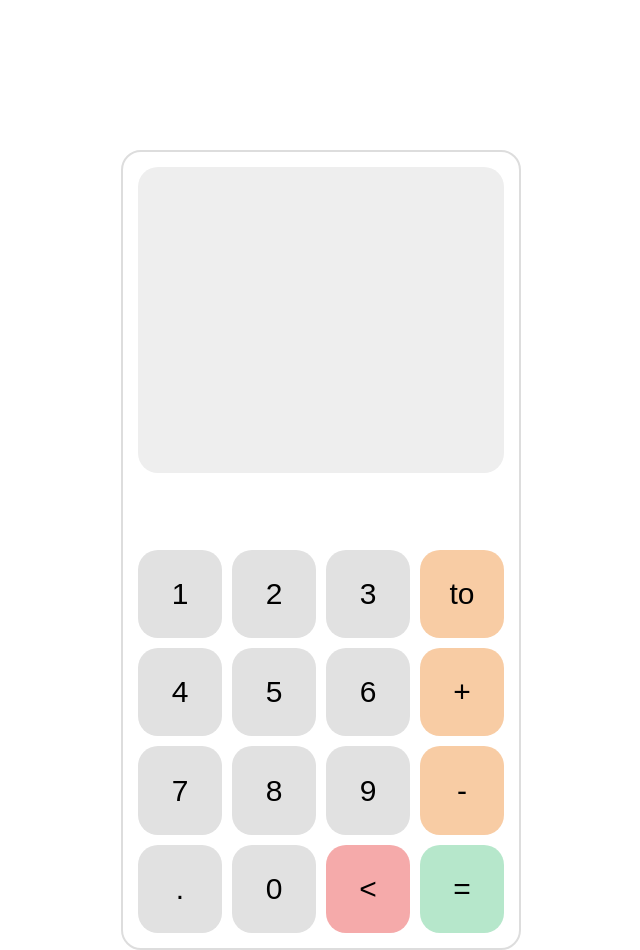
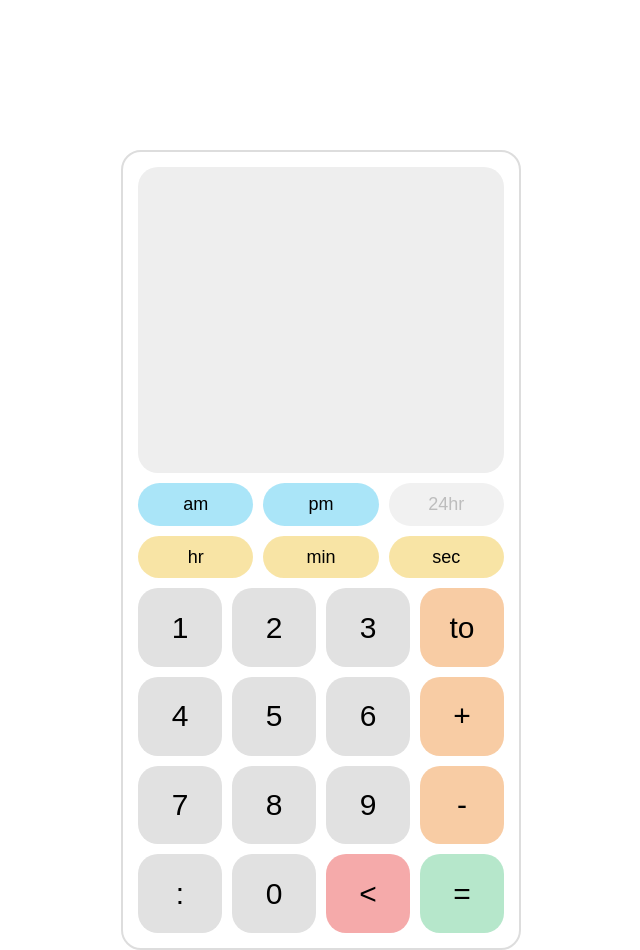
Before and after one commit to iastanley/time-calc-app-web, a React (Create React App) app: page / in a window 1280 px wide. Shown: the whole page, without its empty margins (319-959 px from the left). Built offline with nearby package versions, Linux system fonts and the light colour scheme.

Commit message:
finished initial styling for control buttons

```diff
--- a/src/components/ButtonGrid/ButtonGrid.tsx
+++ b/src/components/ButtonGrid/ButtonGrid.tsx
@@ -64,7 +64,7 @@ const ButtonsArray: ButtonConfig[] = [
     color: ButtonColor.OPERATOR,
   },
   {
-    displayString: '.',
+    displayString: ':',
     color: ButtonColor.NUMBER,
   },
   {
@@ -91,7 +91,7 @@ export const ButtonGrid: React.FC = () => {
 }
 
 const ButtonGridWrapper = styled.div`
-  height: 50%;
+  height: 45%;
   width: 100%;
   display: grid;
   grid-template-columns: repeat(4, 1fr);
--- a/src/components/ControlButtons/ControlButtons.tsx
+++ b/src/components/ControlButtons/ControlButtons.tsx
@@ -2,13 +2,39 @@ import React from 'react';
 import styled from 'styled-components';
 
 export const ControlButtons: React.FC = () => {
-  return <ControlButtonWrapper></ControlButtonWrapper>
+  return <ControlButtonWrapper>
+    <TimeControlButton isActive={true}>am</TimeControlButton>
+    <TimeControlButton isActive={true}>pm</TimeControlButton>
+    <TimeControlButton isActive={false}>24hr</TimeControlButton>
+    <DurationControlButton>hr</DurationControlButton>
+    <DurationControlButton>min</DurationControlButton>
+    <DurationControlButton>sec</DurationControlButton>
+  </ControlButtonWrapper>
 }
 
 const ControlButtonWrapper = styled.div`
-  display: flex;
-  justify-content: space-between;
-  align-items: center;
-  height: 10%;
+  display: grid;
+  grid-template-columns: repeat(3, 1fr);
+  grid-template-rows: 1fr 1fr;
+  height: 15%;
   width: 100%;
+  column-gap: 10px;
+  row-gap: 10px;
+  padding: 10px 0;
 `;
+
+const ControlButton = styled.button`
+  border: none;
+  border-radius: 25px;
+  font-size: 18px;
+  cursor: pointer;
+`
+
+const DurationControlButton = styled(ControlButton)`
+  background-color: rgba(242, 201, 76, 0.5);
+`;
+
+const TimeControlButton = styled(ControlButton)<{ isActive: boolean }>`
+  background-color: ${props => props.isActive ? 'rgba(86, 204, 242, 0.5)' : '#F1F1F1'};
+  color: ${props => props.isActive ? 'inherit' : '#BDBDBD'};
+`
```
